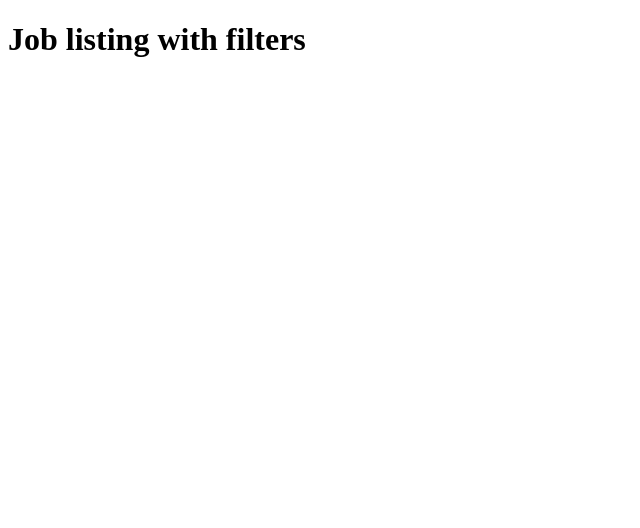
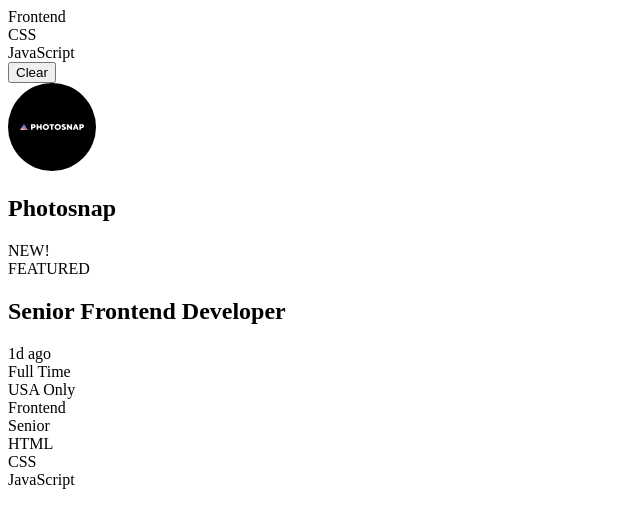
Before and after one commit to solvedbiscuit71/job-listing-with-filters, a React (Create React App) app: page / in a window 1280 px wide. Shown: the top 528 px of the page, without its empty margins (0-640 px from the left). Built offline with nearby package versions, Linux system fonts and the light colour scheme.

Commit message:
Added basic HTML markup

```diff
--- a/src/App.jsx
+++ b/src/App.jsx
@@ -1,7 +1,52 @@
 import React from 'react';
 function App(props) {
   return (
-    <h1>Job listing with filters</h1>
+    <>
+      <header>
+        <div className="header__filters">
+          <div className="filter">
+            <div className="tag">Frontend</div>
+            <div className="tag">CSS</div>
+            <div className="tag">JavaScript</div>
+          </div>
+
+          <button>Clear</button>
+        </div>
+      </header>
+
+      <section className="job-list">
+        <div className="job job--featured">
+          <img src="images/photosnap.svg" alt="photosnap logo" />
+
+          <div className="company">
+            <h1>Photosnap</h1>
+
+            <div className="tag">NEW!</div>
+            <div className="tag">FEATURED</div>
+          </div>
+
+          <div className="role">
+            <h1>Senior Frontend Developer</h1>
+
+            <div className="role-flex">
+              <div>1d ago</div>
+              <div className="bullet"></div>
+              <div>Full Time</div>
+              <div className="bullet"></div>
+              <div>USA Only</div>
+            </div>
+          </div>
+
+          <div className="skills">
+            <div className="tag">Frontend</div>
+            <div className="tag">Senior</div>
+            <div className="tag">HTML</div>
+            <div className="tag">CSS</div>
+            <div className="tag">JavaScript</div>
+          </div>
+        </div>
+      </section>
+    </>
   );
 }
 
```
